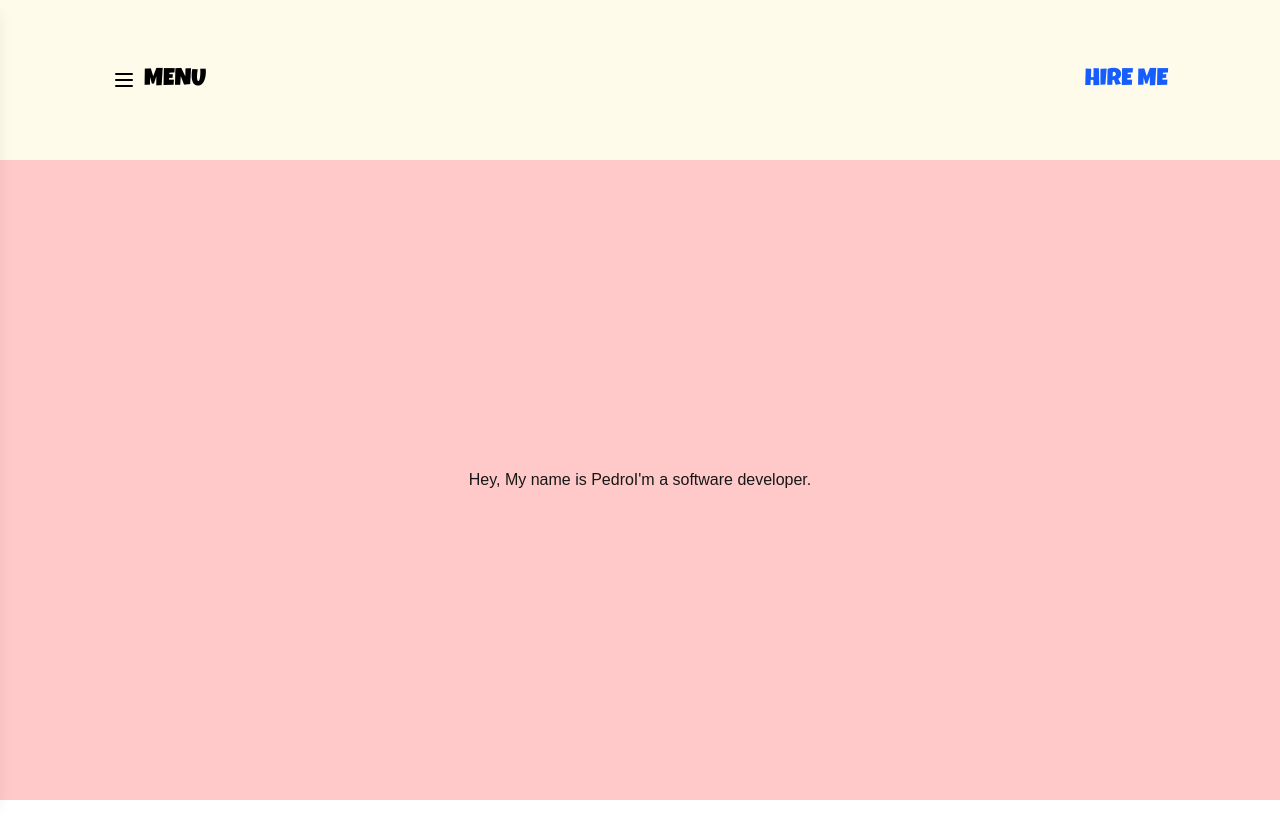
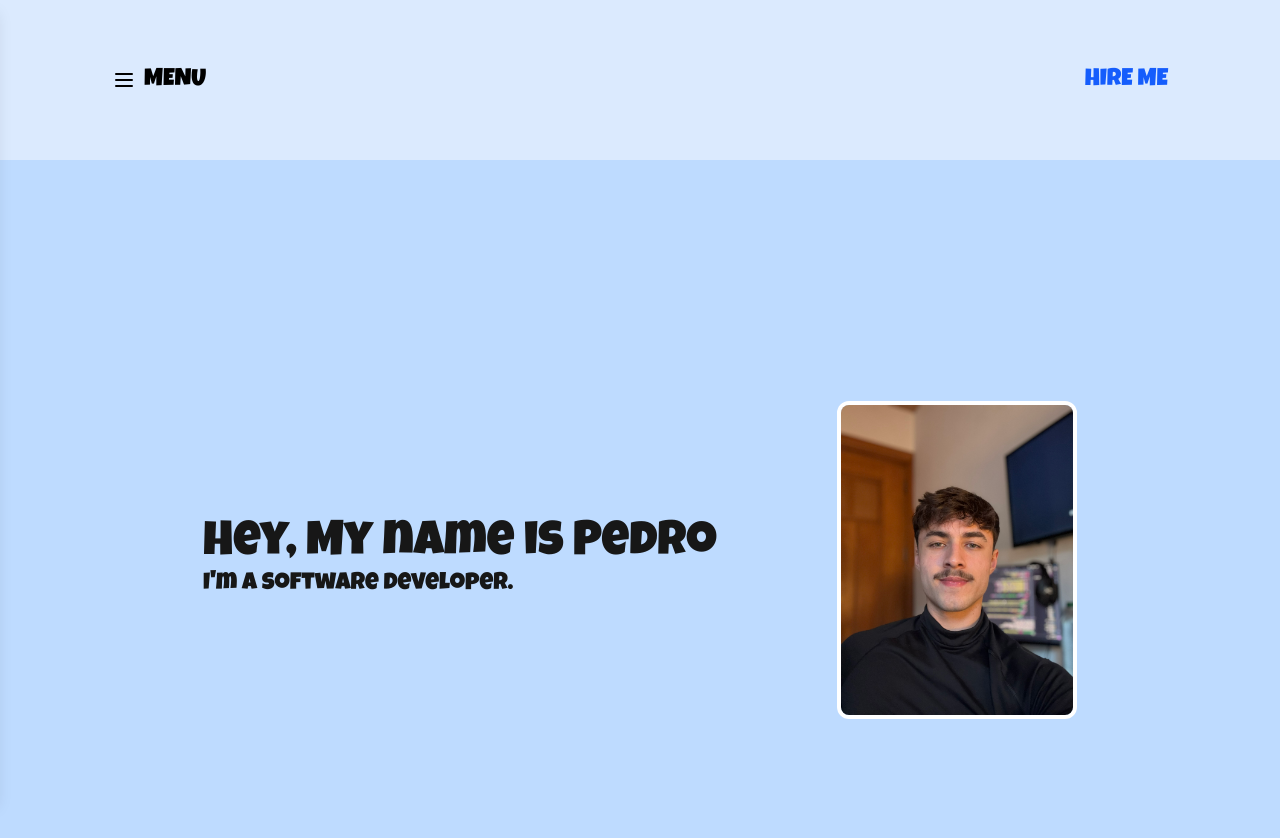
Before and after one commit to PedroWrublak/portfolio, a Next.js app: page / in a window 1280 px wide. Shown: the top 838 px of the page. Before the commit the page ends 800 px from the top, so only its background shows below. Built offline with nearby package versions, Linux system fonts and the light colour scheme.

Commit message:
Additions to HomePage

```diff
--- a/src/app/components/HomePage/index.tsx
+++ b/src/app/components/HomePage/index.tsx
@@ -1,12 +1,31 @@
+import { Luckiest_Guy } from "next/font/google";
+import Image from "next/image";
 
+
+const luckiestGuy = Luckiest_Guy({
+  subsets: ["latin"],
+  weight: "400",
+});
 
 
 function HomePage()  {
     return  (
-        <div className="bg-red-200 h-[80dvh] flex justify-center items-center">
-            <h1 className="">Hey, My name is Pedro</h1>
-            <p>I'm a software developer.</p>
-        </div>
+        <section className="bg-blue-200 h-[100dvh] flex justify-center">
+            <div className="flex flex-col justify-center">
+                <h1 className={`${luckiestGuy.className} text-5xl`} >Hey, My name is Pedro</h1>
+                <p className={`${luckiestGuy.className} text-2xl`}>I'm a software developer.</p>
+            </div>
+            <div className="flex flex-col justify-center ml-30">
+                <Image
+                    src={"/assets/profile-picture.JPEG"}
+                    alt="Profile picture"
+                    width={0}
+                    height={0}
+                    sizes="100vw"
+                    className="w-60 rounded-xl border-4 border-white"
+                />
+            </div>
+        </section>
     )
 }
 
--- a/src/app/components/Navbar/index.tsx
+++ b/src/app/components/Navbar/index.tsx
@@ -14,7 +14,7 @@ type NavBarProps = {
 
 function Navbar({ isSidebarOpen, toggleSidebar }: NavBarProps) {
   return (
-    <header className="bg-amber-50 h-[10rem] py-[4rem] px-[7rem]">
+    <header className="bg-blue-100 h-[10rem] py-[4rem] px-[7rem]">
       {/* Menu */}
       <nav className="flex justify-between items-center">
         <div
```
Also changed, not shown: public/assets/profile-picture.JPEG (added).
